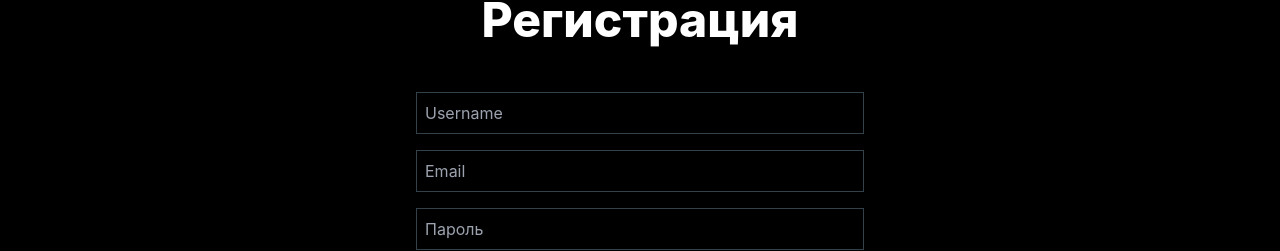
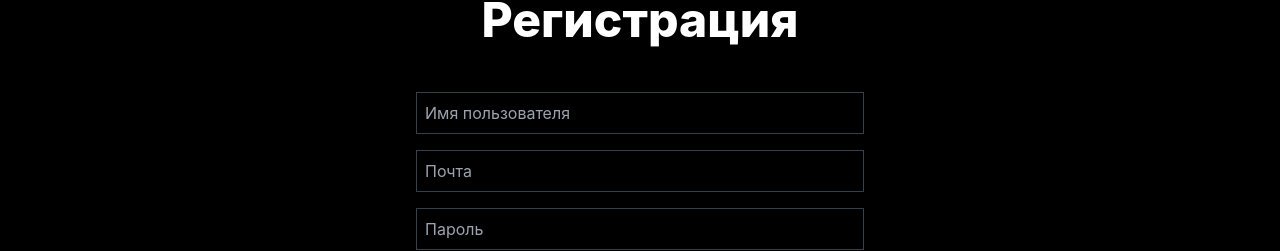
Before and after one commit to dvkonovalov/website-MIEM, a React (Create React App) app in the folder app/frontend/: page /signup in a window 1280 px wide. Shown: the part 116-367 px from the top of the page. Built offline with nearby package versions, Linux system fonts and the light colour scheme; no server answers.

Commit message:
Frontend updated

```diff
--- a/app/frontend/src/Components/Signup.jsx
+++ b/app/frontend/src/Components/Signup.jsx
@@ -67,7 +67,7 @@ const RegisterForm = () => {
           <input
             id="username"
             type="text"
-            placeholder="Username"
+            placeholder="Имя пользователя"
             className="w-full p-2 text-white bg-black border border-custom-gray"
             value={username}
             onChange={(e) => setUsername(e.target.value)}
@@ -78,7 +78,7 @@ const RegisterForm = () => {
           <input
             id="email"
             type="email"
-            placeholder="Email"
+            placeholder="Почта"
             className="w-full p-2 text-white bg-black border border-custom-gray"
             value={email}
             onChange={(e) => setEmail(e.target.value)}
```
